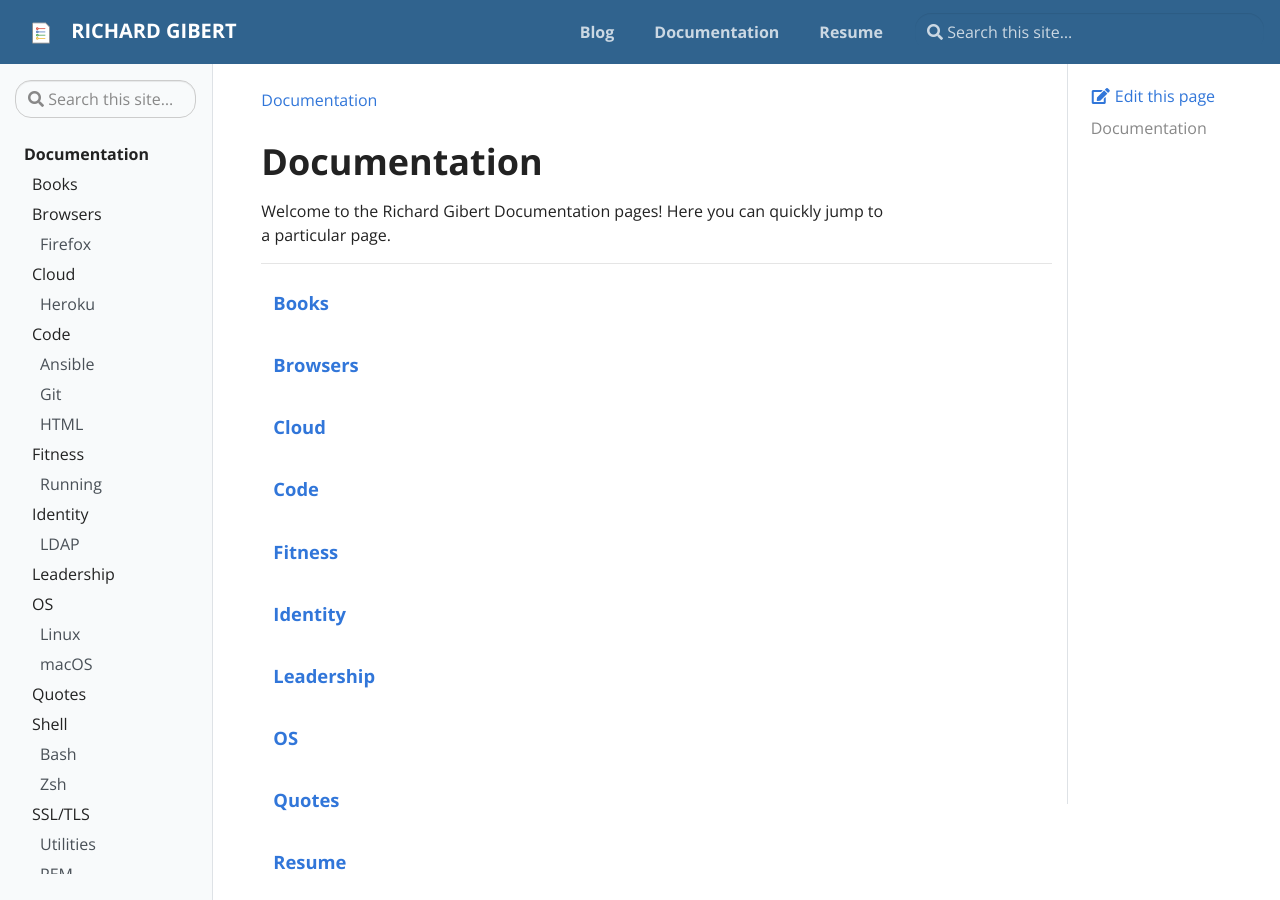
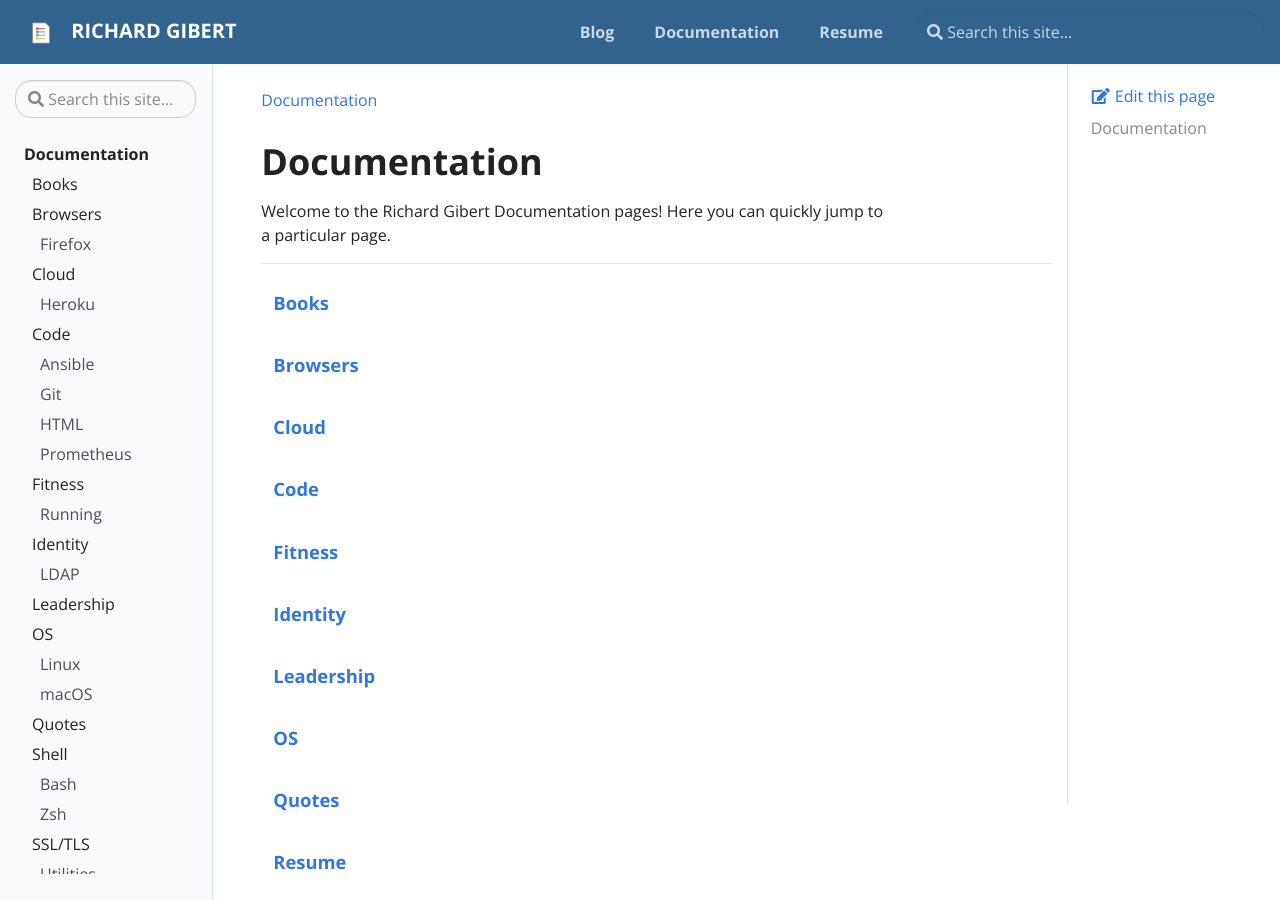
Before and after one commit to rgibert/rgibert.github.io, a Jekyll site: the page built from pages/docs.md, in a window 1280 px wide and 900 px high. Built offline with Jekyll 4.4.1, drawn with Linux system fonts in a browser that asks for light colours.

Commit message:
Update toc.yml

```diff
--- a/_data/toc.yml
+++ b/_data/toc.yml
@@ -22,6 +22,8 @@
           url: docs/code#git
         - title: HTML
           url: docs/code#html
+        - title: Prometheus
+          url: docs/code#prometheus
     - title: Fitness
       url: docs/fitness
       children:
```
